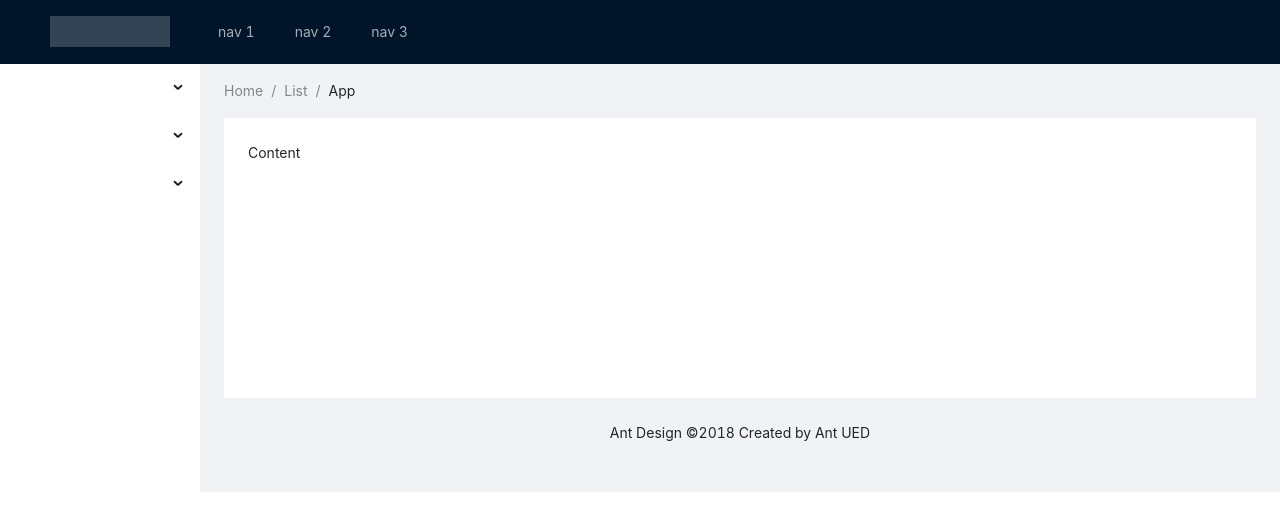
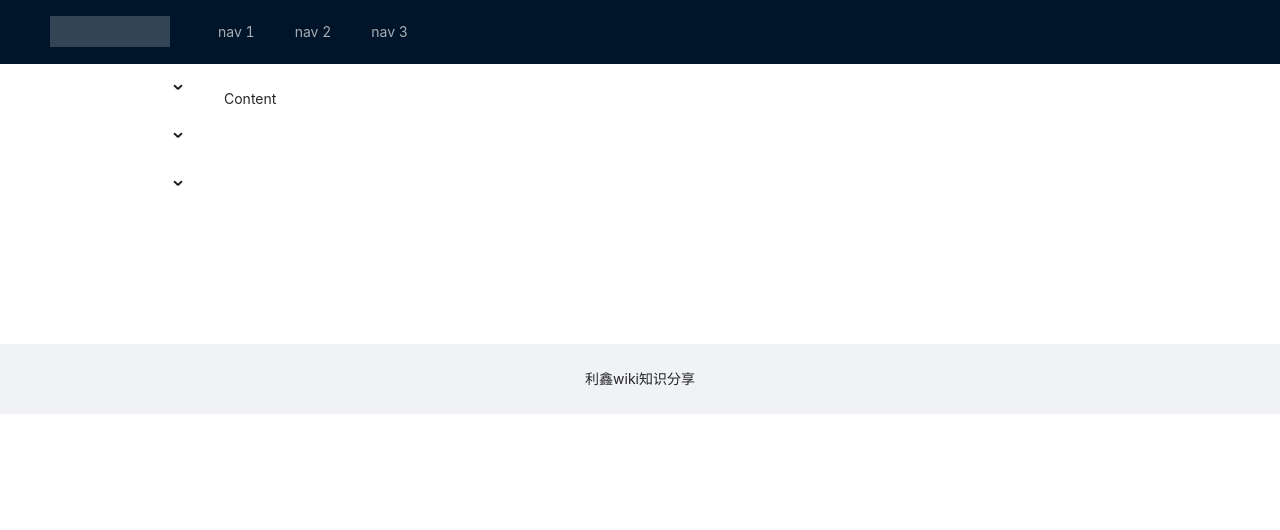
Before and after one commit to MaoLixin1998/wiki, a Vue app in the folder web/: page / in a window 1280 px wide. Shown: the top 530 px of the page. Built offline with nearby package versions, Linux system fonts and the light colour scheme.

Commit message:
4-5 网站首页布局开发

```diff
--- a/web/src/App.vue
+++ b/web/src/App.vue
@@ -74,22 +74,15 @@
           </a-sub-menu>
         </a-menu>
       </a-layout-sider>
-      <a-layout style="padding: 0 24px 24px">
-        <a-breadcrumb style="margin: 16px 0">
-          <a-breadcrumb-item>Home</a-breadcrumb-item>
-          <a-breadcrumb-item>List</a-breadcrumb-item>
-          <a-breadcrumb-item>App</a-breadcrumb-item>
-        </a-breadcrumb>
       <a-layout-content
           :style="{ background: '#fff', padding: '24px', margin: 0, minHeight: '280px' }"
       >
         Content
       </a-layout-content>
+    </a-layout>
     <a-layout-footer style="text-align: center">
-          Ant Design ©2018 Created by Ant UED
+      利鑫wiki知识分享
     </a-layout-footer>
-      </a-layout>
-    </a-layout>
   </a-layout>
 </template>
 
```
Lines whose indentation alone changed are shown as unchanged.
